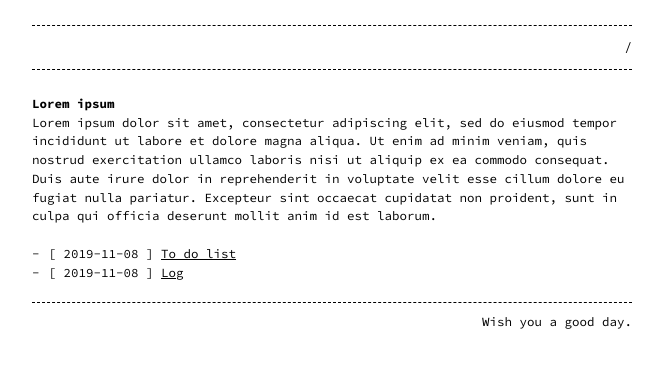
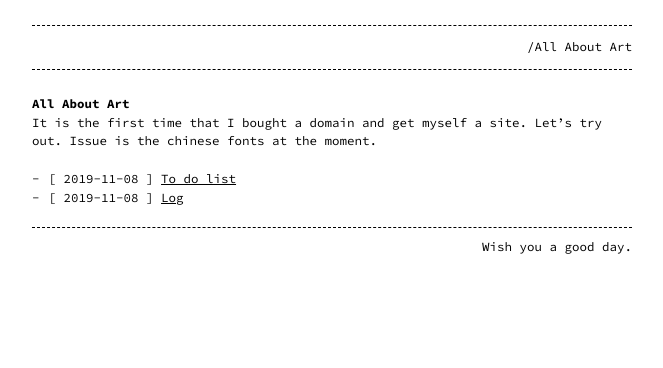
Before and after one commit to 912828qj2/912828qj2.github.io, a Jekyll site: the page built from index.md, in a window 1280 px wide. Shown: the top 368 px of the page, without its empty margins (308-971 px from the left). Built offline with Jekyll 4.4.1, drawn with Linux system fonts in a browser that asks for light colours.

Commit message:
Update index.md

```diff
--- a/index.md
+++ b/index.md
@@ -1,9 +1,8 @@
 ---
-title: /
+title: /All About Art
 layout: home
 permalink: /
 ---
 
-# Lorem ipsum
-
-Lorem ipsum dolor sit amet, consectetur adipiscing elit, sed do eiusmod tempor incididunt ut labore et dolore magna aliqua. Ut enim ad minim veniam, quis nostrud exercitation ullamco laboris nisi ut aliquip ex ea commodo consequat. Duis aute irure dolor in reprehenderit in voluptate velit esse cillum dolore eu fugiat nulla pariatur. Excepteur sint occaecat cupidatat non proident, sunt in culpa qui officia deserunt mollit anim id est laborum.
+# All About Art
+It is the first time that I bought a domain and get myself a site. Let's try out. Issue is the chinese fonts at the moment.
```
